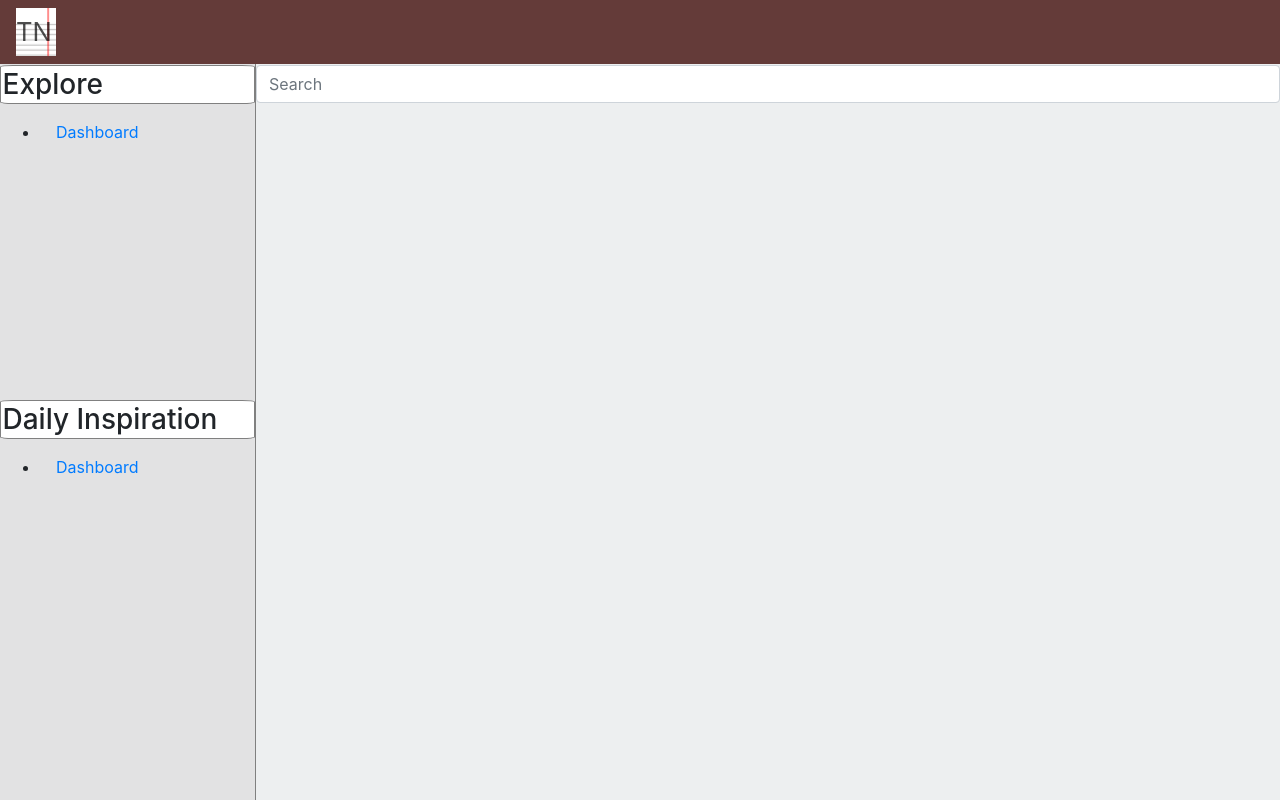
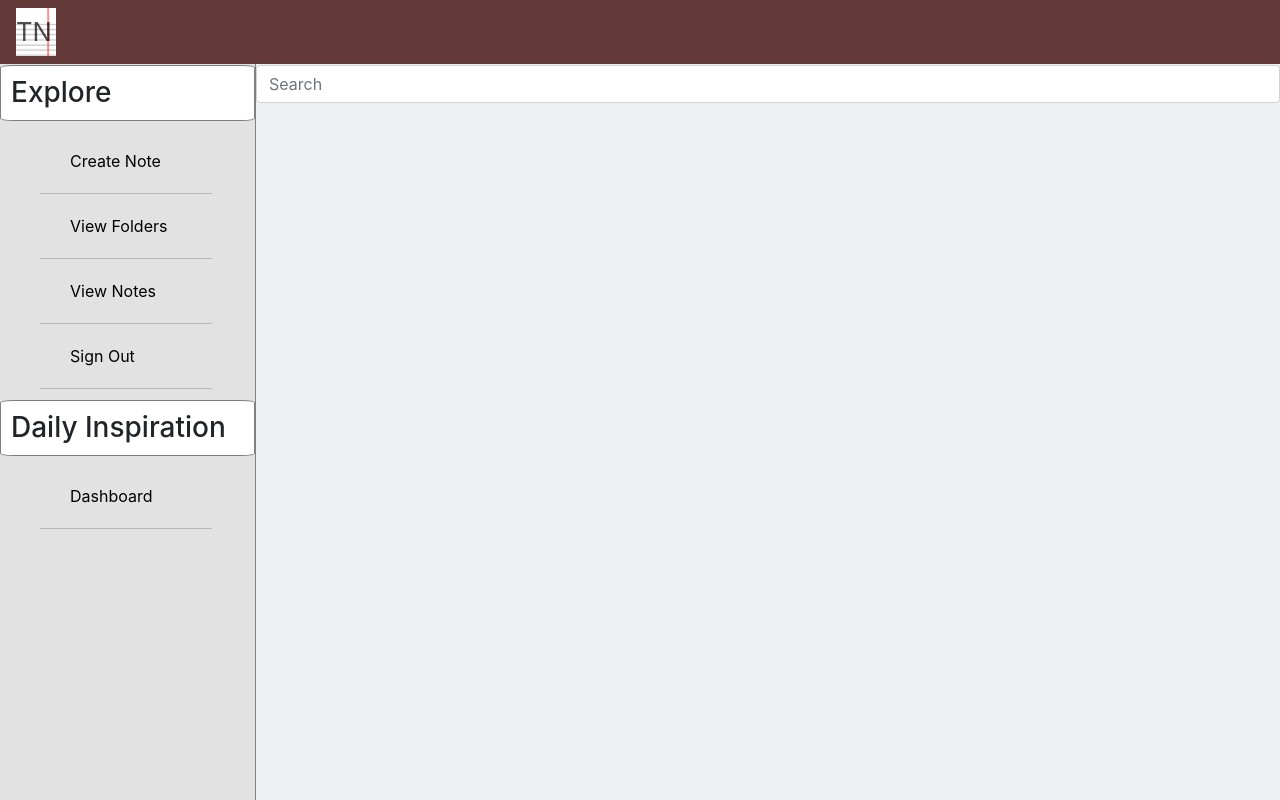
Before and after one commit to clueking1/take-note, a React (Create React App) app in the folder client/: page /member in a window 1280 px wide. Built offline with nearby package versions, Linux system fonts and the light colour scheme.

Commit message:
side nav explore options all there

```diff
--- a/client/src/components/sideNavComps/inspiration.js
+++ b/client/src/components/sideNavComps/inspiration.js
@@ -8,7 +8,7 @@ function Inspiration() {
 
             <ul>
                 <li className="nav-item">
-                <a className="nav-link active" href="#">
+                <a className="a" href="#">
                 <span data-feather="home"></span>
                 Dashboard <span className="sr-only">(current)</span>
                 </a>
--- a/client/src/components/sideNavComps/userOps.js
+++ b/client/src/components/sideNavComps/userOps.js
@@ -8,11 +8,33 @@ function UserOps() {
 
             <ul>
                 <li className="nav-item">
-                <a className="nav-link active" href="#">
+                <a className="a" href="#">
                 <span data-feather="home"></span>
-                Dashboard <span className="sr-only">(current)</span>
+                Create Note <span className="sr-only">(current)</span>
                 </a>
              </li>
+
+             <li className="nav-item">
+                <a className="a" href="#">
+                <span data-feather="home"></span>
+                View Folders <span className="sr-only">(current)</span>
+                </a>
+             </li>
+
+             <li className="nav-item">
+                <a className="a" href="#">
+                <span data-feather="home"></span>
+                View Notes <span className="sr-only">(current)</span>
+                </a>
+             </li>
+
+             <li className="nav-item">
+                <a className="a" href="/logout">
+                <span data-feather="home"></span>
+                Sign Out <span className="sr-only">(current)</span>
+                </a>
+             </li>
+
             </ul>
         </div>
     )
--- a/client/src/pages/member/member.css
+++ b/client/src/pages/member/member.css
@@ -43,27 +43,53 @@ body {
 }
 
 .topHalf {
-  text-decoration: none;
+  list-style-type: none;
   padding-top: 65px;
   height: 50%;
 }
 
 .botHalf {
+  list-style-type: none;
+
+  height: 50%;
+}
+
+ul {
+  list-style-type: none;
   text-decoration: none;
 
-  height: 50%;
+
+}
+
+.a {
+  width: 100px;
+  color: black;
+  padding: 10px;
+
+}
+
+a:hover {
+  text-decoration: none;
+  color: rgba(0, 0, 0, 0.315);
+}
+
+.nav-item {
+  padding: 20px;
+  width: 80%;
+  border-bottom: 1px solid rgba(128, 128, 128, 0.445) ;
+
 }
 
 .exploreTitle {
   border: 1px solid grey;
   background-color: rgb(255, 255, 255);
   border-radius: 5%;
-  padding: 1.5px;
+  padding: 10px;
 }
 
 .inspirTitle {
   border: 1px solid grey;
   background-color: rgb(255, 255, 255);
   border-radius: 5%;
-  padding: 1.5px;
+  padding: 10px;
 }
```
